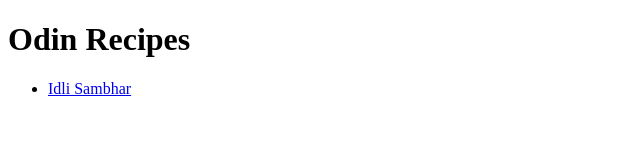
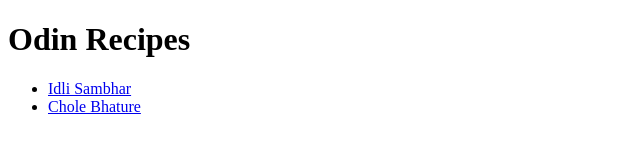
Before and after one commit to abbgg/odin-recipes, a plain HTML site: page index.html in a window 1280 px wide. Shown: the whole page, without its empty margins (0-640 px from the left). Drawn offline with Linux system fonts and the light colour scheme.

Commit message:
Create and Add Chole Bhature recipe

```diff
--- a/index.html
+++ b/index.html
@@ -8,6 +8,7 @@
         <h1>Odin Recipes</h1>
         <ul>
             <li><a href="recipes/idli.html">Idli Sambhar</a></li>
+            <li><a href="recipes/idli.html">Chole Bhature</a></li>
         </ul>
     </body>
 </html>
```
